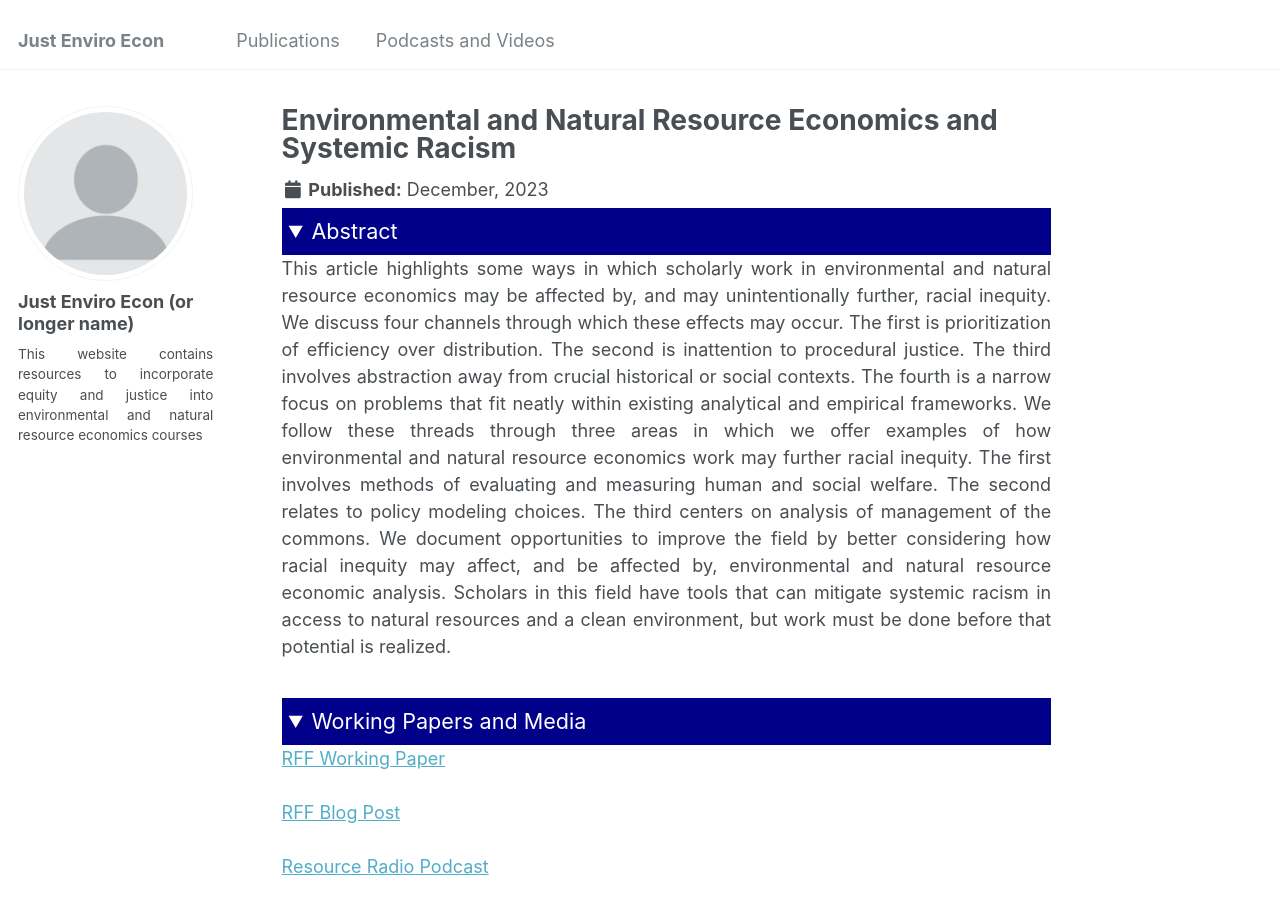
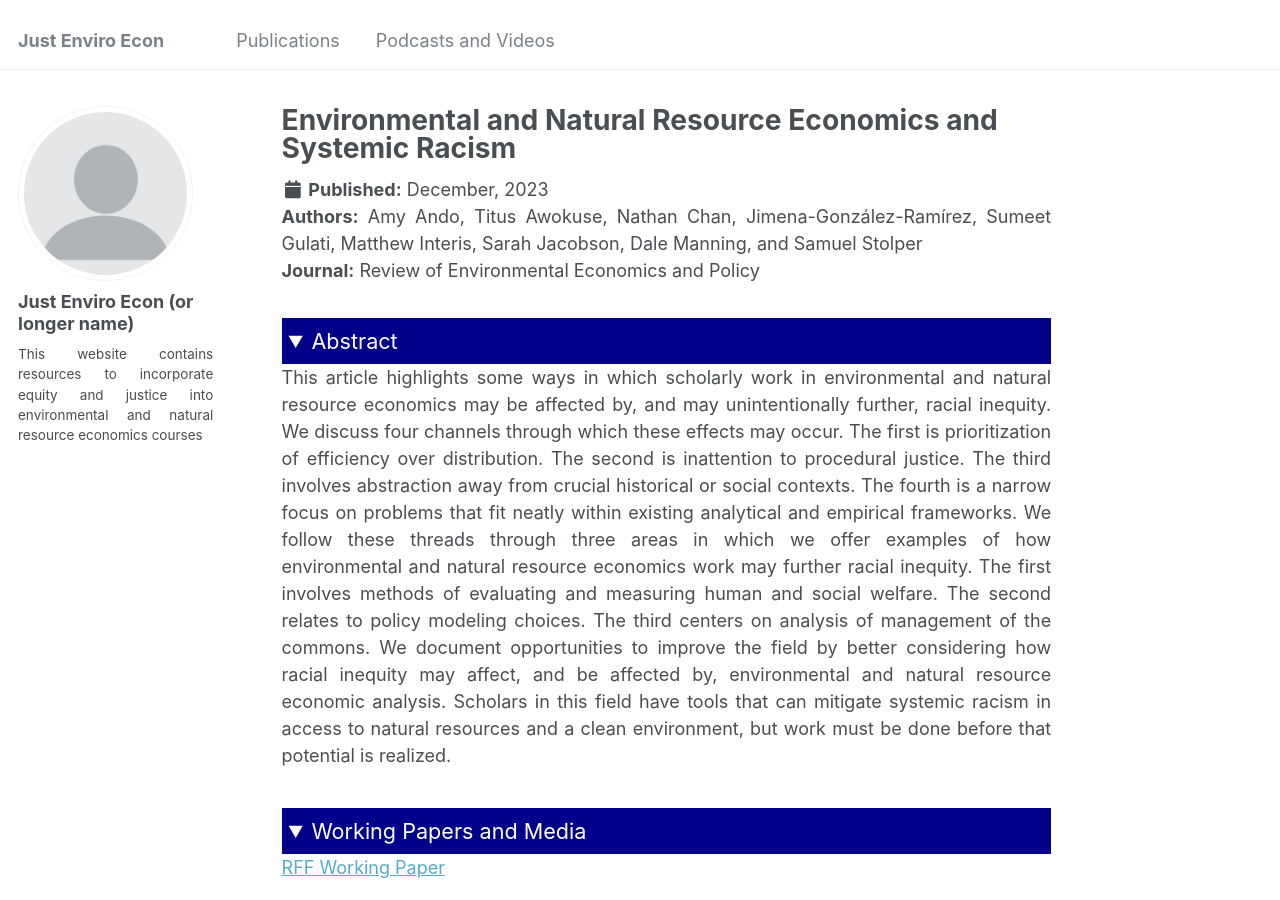
Before and after one commit to just-enviro-econ/just-enviro-econ.github.io, a Jekyll site: the page built from _publications/2023-12-21-enre-reep.md, in a window 1280 px wide and 900 px high. Built offline with Jekyll 4.4.1, drawn with Linux system fonts in a browser that asks for light colours.

Commit message:
update template for publications

```diff
--- a/_publications/2023-12-21-enre-reep.md
+++ b/_publications/2023-12-21-enre-reep.md
@@ -15,6 +15,8 @@ type: 'pr'
 co-authors: 'Amy Ando, Titus Awokuse, Nathan Chan, Jimena-González-Ramírez, Sumeet Gulati, Matthew Interis, Sarah Jacobson, Dale Manning, and Samuel Stolper'
 ---
 
+**Authors:** {{page.co-authors}}\\
+**Journal:** {{page.venue}}
 
 
 <details open>
```
Also changed, not shown: _publications/2021-07-06-money-growing-on-trees.md (+1 -1 lines), _publications/2023-08-11-super-fund-sites.md (+1 -1 lines).
